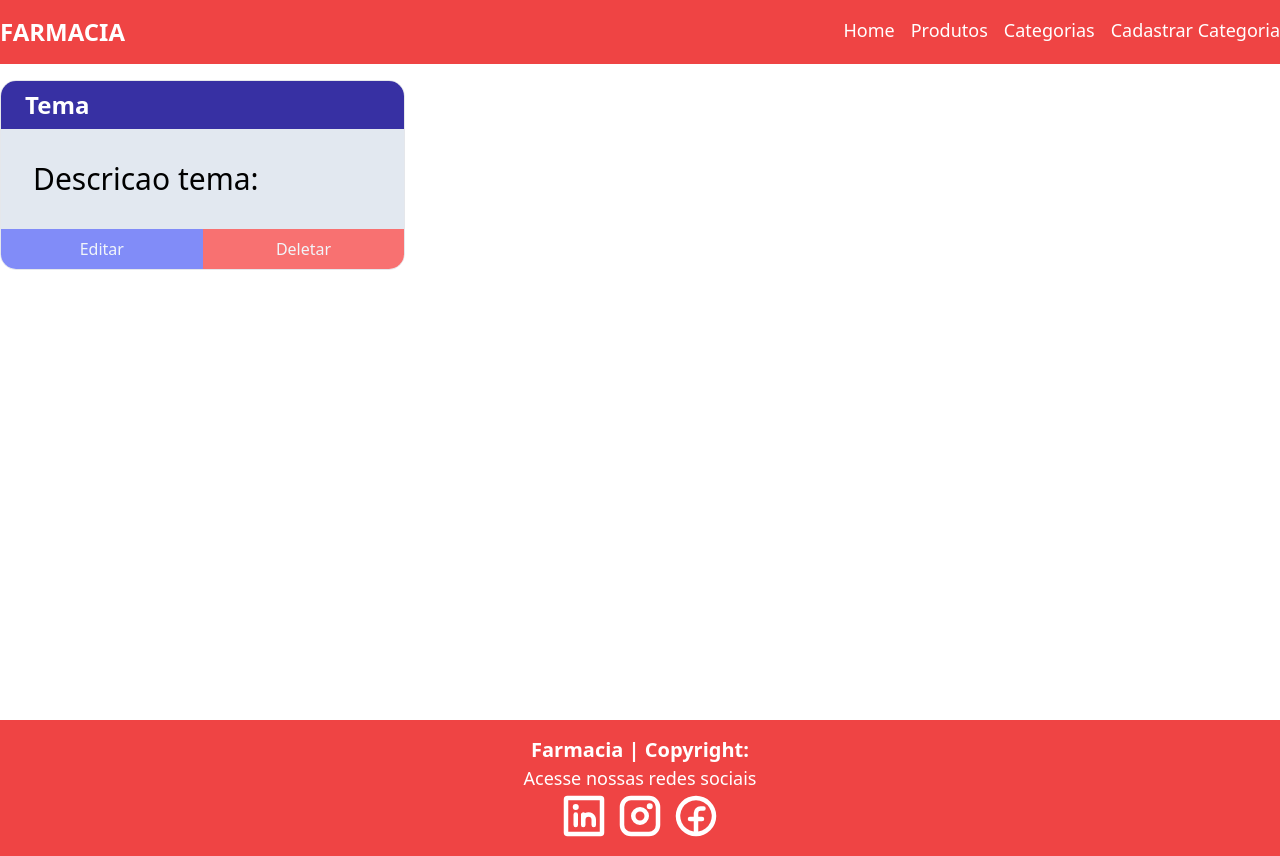
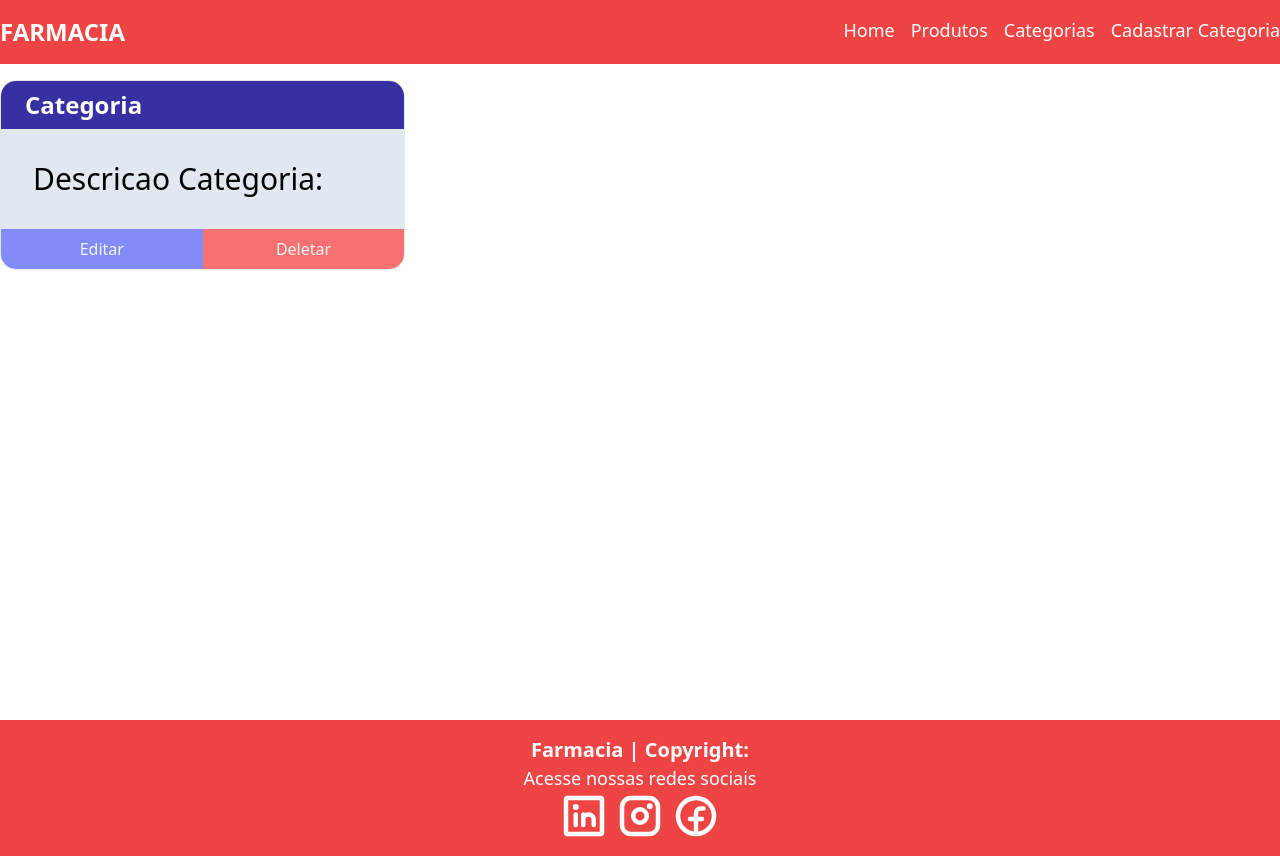
Before and after one commit to Yannssouza/farmacia-frontend, a React (Vite) app: page /categorias in a window 1280 px wide. Built offline with nearby package versions, Linux system fonts and the light colour scheme.

Commit message:
CRUD Configuration

```diff
--- a/src/components/categorias/cardCategorias/CardCategorias.tsx
+++ b/src/components/categorias/cardCategorias/CardCategorias.tsx
@@ -5,9 +5,9 @@ function CardCategorias() {
   return (
     <div className="border flex flex-col rounded-2xl overflow-hidden justify-between">
       <header className="py-2 px-6 bg-indigo-800 text-white font-bold text-2xl">
-        Tema
+        Categoria
       </header>
-      <p className="p-8 text-3xl bg-slate-200 h-full">Descricao tema:</p>
+      <p className="p-8 text-3xl bg-slate-200 h-full">Descricao Categoria:</p>
       <div className="flex">
         <Link
           to=""
```
